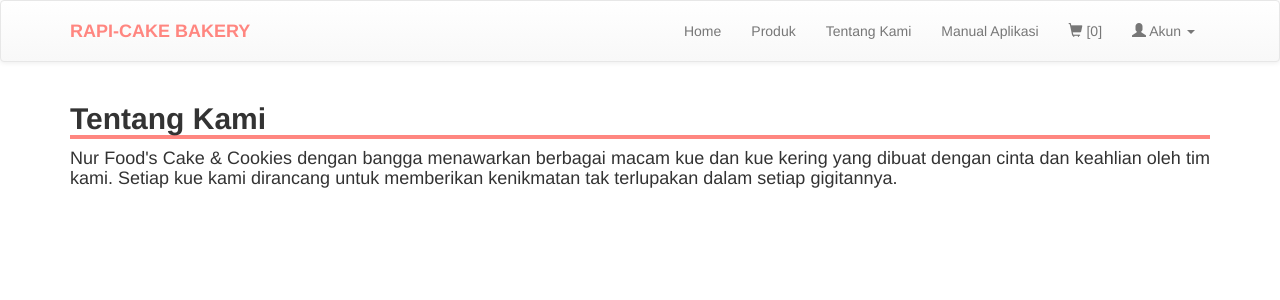
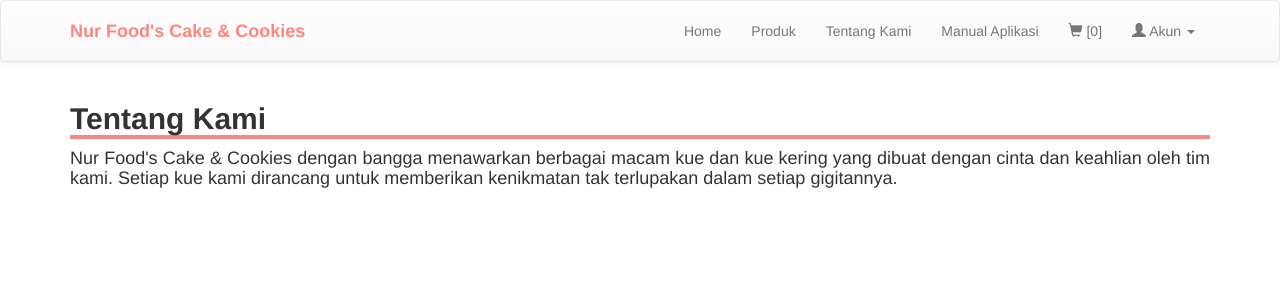
Before and after one commit to rallyz/Toko_Online_1.0, a PHP site: page /about.php in a window 1280 px wide. Shown: the top 300 px of the page. Run offline with PHP 8.4, Linux system fonts and the light colour scheme; a stand-in replaces the project's code that opens the database connection; some libraries are stand-ins or nearby versions.

Commit message:
Update header.php

```diff
--- a/header.php
+++ b/header.php
@@ -19,26 +19,6 @@ if(isset($_SESSION['kd_cs'])){
 
 </head>
 <body>
-<!-- 	<div class="container-fluid">
-		<div class="row top">
-			<center>
-				<div class="col-md-4" style="padding: 3px;">
-					<span> <i class="glyphicon glyphicon-earphone"></i> +6287804616097</span>
-				</div>
-
-
-				<div class="col-md-4"  style="padding: 3px;">
-					<span><i class="glyphicon glyphicon-envelope"></i> rapi-cakebakery@gmail.com</span>
-				</div>
-
-
-				<div class="col-md-4"  style="padding: 3px;">
-					<span>rapi-cake bakery Indonesia</span>
-				</div>
-			</center>
-		</div>
-	</div> -->
-
 	<nav class="navbar navbar-default" style="padding: 5px;">
 		<div class="container">
 
@@ -49,7 +29,7 @@ if(isset($_SESSION['kd_cs'])){
 					<span class="icon-bar"></span>
 					<span class="icon-bar"></span>
 				</button>
-				<a class="navbar-brand" href="#" style="color: #ff8680"><b>RAPI-CAKE BAKERY</b></a>
+				<a class="navbar-brand" href="#" style="color: #ff8680"><b>Nur Food's Cake & Cookies</b></a>
 			</div>
 
 			<div class="collapse navbar-collapse" id="bs-example-navbar-collapse-1">
```
